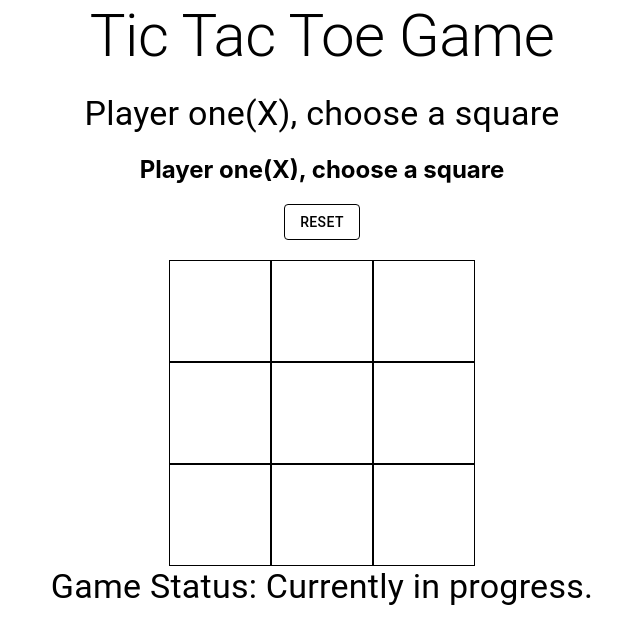
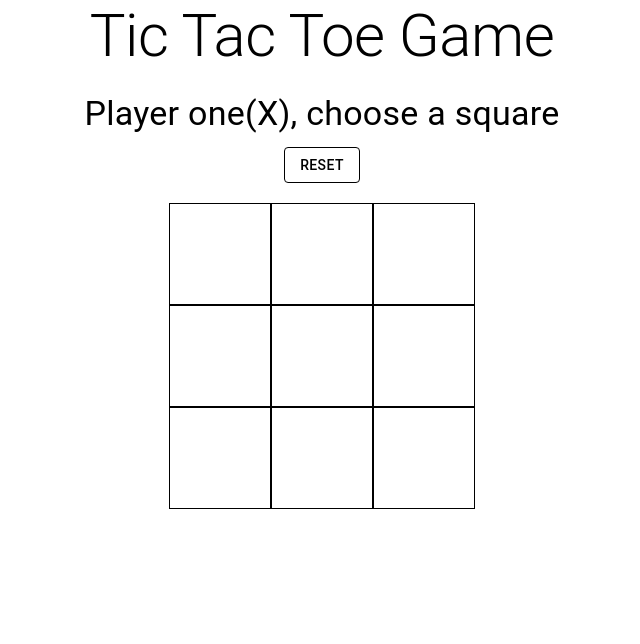
Before and after one commit to SlawomirGawron/react-game, a React (Create React App) app: page / in a window 1280 px wide. Shown: the top 644 px of the page, without its empty margins (318-958 px from the left). Built offline with nearby package versions, Linux system fonts and the light colour scheme.

Commit message:
Ability to click on board and change the value of a tile with new approach to a React based Tic Tac Toe game.

```diff
--- a/src/components/TicTacToeGame/TicTacToeGame.scss
+++ b/src/components/TicTacToeGame/TicTacToeGame.scss
@@ -1,5 +1,12 @@
 .tic-tac-toe-container {
   text-align: center;
+}
+
+.tic-tac-toe-board {
+  display: inline-flex;
+  flex-wrap: wrap;
+  width: 400px;
+  justify-content: center;
 }
 
 .tic-tac-toe-box {
@@ -9,10 +16,3 @@
   display: inline-block;
   line-height: 100px;
 }
-
-.tic-tac-toe-board {
-  display: inline-flex;
-  flex-wrap: wrap;
-  width: 400px;
-  justify-content: center;
-}
--- a/src/components/TicTacToeGame/TicTacToeGameTemp.js
+++ b/src/components/TicTacToeGame/TicTacToeGameTemp.js
@@ -7,179 +7,65 @@
 import React, { Component } from 'react';
 import './TicTacToeGame.scss';
 import {analyzeBoard, endOfGameCheck} from './gameLogic/Logic';
-import {createBoardArray} from '../../utilities/utilities';
+import {createArrayWithInitialValue} from '../../utilities/utilities';
 import ResetButton from '../../buttons/resetButton/ResetButton';
 import Title from '../../text/title/Title';
 import EndOfGameText from '../../text/endOfGameText/EndOfGameText';
 import {player, gameStatus} from '../../utilities/ENUMS';
 import Message from "../../text/message/Message";
+import GameBoard from "./gameBoard/GameBoard";
+import PropTypes from "prop-types";
 
 class TicTacToeGameTemp extends Component {
     constructor(props) {
         super(props);
         this.state = {
-            board: createBoardArray(9, null),
-            player: "X",
-            gameStatus: null,
-            BoxGrid: null
+            isDisabledEndOfGameText: true,
+            numTiles: 9,
+            player: player.ONE,
+            arrayOfTileValues: []
         };
 
-        this.BoxGridValue = this.BoxGridValue.bind(this);
-        this.resetHandleClick = this.resetHandleClick.bind(this);
+        this.onClickTile = this.onClickTile.bind(this);
+        this.resetButtonHandleClick = this.resetButtonHandleClick.bind(this);
     }
 
     componentDidMount() {
         this.setState({
-            BoxGrid: this.BoxGridValue()
+            arrayOfTileValues: createArrayWithInitialValue(this.state.numTiles, null)
         });
     }
 
-    /* BoxGridValue
-     * Purpose: Used to create the Tic Tac Toe grid for the user interface.
-     * Input: n/a
-     * Return: An array of <div>
-     * Result: n/a
-     */
-    BoxGridValue() {
-        return (
-            this.state.board.map((box, index) =>
-                <div
-                    key={index}
-                    className="tic-tac-toe-box"
-                    onClick={() => this.gridHandleClick(index)}
-                >
-                    {box}
-                </div>
-            )
-        );
-    }
-
-    /* nextPlayer
-     * Purpose: Chooses which player goes next.
-     * Input: Where the player moved on the board.
-     * Return: true if the player made a correct move, false otherwise.
-     * Result: player state is changed.
-     */
-    nextPlayer(index) {
-        if (this.state.board[index] === null) {
-            if (this.state.player === "X") {
-                this.setState({
-                    player: "O"
-                });
-            } else {
-                this.setState({
-                    player: "X"
-                });
-            }
-            return true;
-        } else {
-            return false;
-        }
-    }
-
-    /* updateBoard
-     * Purpose: To Update the board array and the U.I.
-     * Input: Where the player moved on the board.
-     * Return: n/a
-     * Result: board, BoxGrid states are updated.
-     */
-    updateBoard(index) {
-        let newBoard = this.state.board;
-
-        newBoard[index] = this.state.player;
-
+    resetButtonHandleClick() {
         this.setState({
-            board: newBoard,
-            BoxGrid: this.BoxGridValue()
+            isDisabledEndOfGameText: false
         });
     }
 
-    /* gameLogicCheck
-     * Purpose: To update the state gameStatus, which is used to determine if a game has ended.
-     * Input: n/a
-     * Return: n/a
-     * Result: state gameStatus is updated.
-     */
-    gameLogicCheck() {
+    onClickTile(tileIndex) {
+        let updatedArrayOfTileValues = this.state.arrayOfTileValues;
+        updatedArrayOfTileValues[tileIndex] = this.state.player;
+
         this.setState({
-            gameStatus: endOfGameCheck(analyzeBoard(this.state.board))
+            arrayOfTileValues: updatedArrayOfTileValues
         });
     }
 
-    /* displayMessage
-     * Purpose: To display the result of a players turn.
-     * Input: n/a
-     * Return: HTML message.
-     * Result: The game continues or ends.
-     */
-    displayMessage() {
-        if (this.state.gameStatus !== null) {
-            return this.state.gameStatus;
-        } else {
-            return this.turnMessage();
-        }
-    }
-
-    /* turnMessage
-     * Purpose:
-     * Input: n/a
-     * Return: HTML message
-     * Result: n/a
-     */
-    turnMessage() {
-        if (this.state.player === "X") {
-            return <h2>Player one(X), choose a square</h2>;
-        } else {
-            return <h2>Player two(O), choose a square</h2>;
-        }
-    }
-
-    /* gridHandleClick
-     * Purpose: Handles the result of a user clicking on a box on the Tic Tac Toe board.
-     * Input: Where the player moved on the board.
-     * Return: n/a
-     * Result: Updates to various parts of the game.
-     */
-    gridHandleClick(index) {
-        if (this.nextPlayer(index) && (this.state.gameStatus === null)) {
-            this.updateBoard(index);
-            this.gameLogicCheck();
-        }
-    }
-
-    /* resetHandleClick
-     * Purpose: Resets the Tic Tac Toe game.
-     * Input: n/a
-     * Return: n/a
-     * Result: Changes all of the states back to their initial values.
-     */
-    resetHandleClick() {
-        this.setState({
-            board: Array(9).fill(null),
-            player: "X",
-            gameStatus: null,
-            BoxGrid: this.BoxGridValue()
-        });
-        //window.location.reload();
-    }
-
-
     render() {
-        console.log(gameStatus.GAMEINPROGRESS);
         return (
             <div className="tic-tac-toe-container">
                 <Title text="Tic Tac Toe Game"/>
                 <Message text="Player one(X), choose a square"/>
-                {this.displayMessage()}
-                <ResetButton onClick={()=> this.resetHandleClick()}/>
+                <ResetButton onClick={()=> this.resetButtonHandleClick()}/>
                 <br/>
                 <br/>
-                <div className="tic-tac-toe-board">
-                    {this.state.BoxGrid}
-                </div>
-                <div style={{display: ""}}>
-                    <EndOfGameText gameStatus={gameStatus.GAMEINPROGRESS}/>
-                </div>
+                <GameBoard
+                    arrayOfTileValues={this.state.arrayOfTileValues}
+                    numTiles={this.state.numTiles}
+                    onClickTile={this.onClickTile}
+                />
+                <br/>
+                {!this.state.isDisabledEndOfGameText && <EndOfGameText gameStatus={gameStatus.GAMEINPROGRESS}/>}
             </div>
         );
     }
--- /dev/null
+++ b/src/components/TicTacToeGame/gameBoard/GameBoard.js
@@ -0,0 +1,24 @@
+import React, { Component } from 'react';
+import './GameBoard.scss';
+import PropTypes from "prop-types";
+import TileGrid from "./tileGrid/TileGrid";
+
+class GameBoard extends Component {
+    render() {
+        return (
+            <TileGrid
+                arrayOfTileValues={this.props.arrayOfTileValues}
+                numTiles={this.props.numTiles}
+                onClickTile={this.props.onClickTile}
+            />
+        );
+    }
+}
+
+GameBoard.propTypes = {
+    arrayOfTileValues: PropTypes.array.isRequired,
+    numTiles: PropTypes.number.isRequired,
+    onClickTile: PropTypes.func.isRequired
+};
+
+export default GameBoard;
--- /dev/null
+++ b/src/components/TicTacToeGame/gameBoard/tileGrid/TileGrid.js
@@ -0,0 +1,39 @@
+import React, { Component } from 'react';
+import './TileGrid.scss';
+import PropTypes from "prop-types";
+import Tile from "./tile/Tile";
+
+class TileGrid extends Component {
+    renderTiles() {
+        const arrayOfTileValues = this.props.arrayOfTileValues;
+        const onClickTile = this.props.onClickTile;
+
+        return (
+            arrayOfTileValues.map((tileValue, tileIndexInGrid) =>
+                <Tile
+                    key={tileIndexInGrid}
+                    tileIndexInGrid={tileIndexInGrid}
+                    tileValue={tileValue}
+                    onClickTile={onClickTile}
+                />
+            )
+        );
+
+    }
+
+    render() {
+        return (
+            <div className="tic-tac-toe-grid">
+                {this.renderTiles()}
+            </div>
+        );
+    }
+}
+
+TileGrid.propTypes = {
+    arrayOfTileValues: PropTypes.array.isRequired,
+    numTiles: PropTypes.number.isRequired,
+    onClickTile: PropTypes.func.isRequired
+};
+
+export default TileGrid;
--- /dev/null
+++ b/src/components/TicTacToeGame/gameBoard/tileGrid/TileGrid.scss
@@ -0,0 +1,6 @@
+.tic-tac-toe-grid {
+  display: inline-flex;
+  flex-wrap: wrap;
+  width: 400px;
+  justify-content: center;
+}
--- /dev/null
+++ b/src/components/TicTacToeGame/gameBoard/tileGrid/tile/Tile.js
@@ -0,0 +1,25 @@
+import React, { Component } from 'react';
+import './Tile.scss';
+import PropTypes from "prop-types";
+
+class Tile extends Component {
+    render() {
+        return (
+            <div
+                key={this.props.tileIndexInGrid}
+                className="tic-tac-toe-tile"
+                onClick={() => this.props.onClickTile(this.props.tileIndexInGrid)}
+            >
+                {this.props.tileValue}
+            </div>
+        );
+    }
+}
+
+Tile.propTypes = {
+    tileIndexInGrid: PropTypes.number.isRequired,
+    tileValue: PropTypes.any,
+    onClickTile: PropTypes.func.isRequired
+};
+
+export default Tile;
--- /dev/null
+++ b/src/components/TicTacToeGame/gameBoard/tileGrid/tile/Tile.scss
@@ -0,0 +1,7 @@
+.tic-tac-toe-tile {
+  width: 100px;
+  height: 100px;
+  border: 1px solid black;
+  display: inline-block;
+  line-height: 100px;
+}
--- a/src/utilities/utilities.js
+++ b/src/utilities/utilities.js
@@ -1,5 +1,5 @@
 // Generic functions that will be reused.
 
-export function createBoardArray(length = 0, initialValue = null) {
+export function createArrayWithInitialValue(length = 0, initialValue = null) {
     return Array(length).fill(initialValue);
 }
```
Also changed, not shown: src/components/TicTacToeGame/board/grid/Grid.scss (deleted), src/components/TicTacToeGame/board/grid/tile/Tile.scss (deleted), src/components/TicTacToeGame/board/grid/tile/Tiles.js (deleted), src/components/TicTacToeGame/gameBoard/GameBoard.scss (added).
